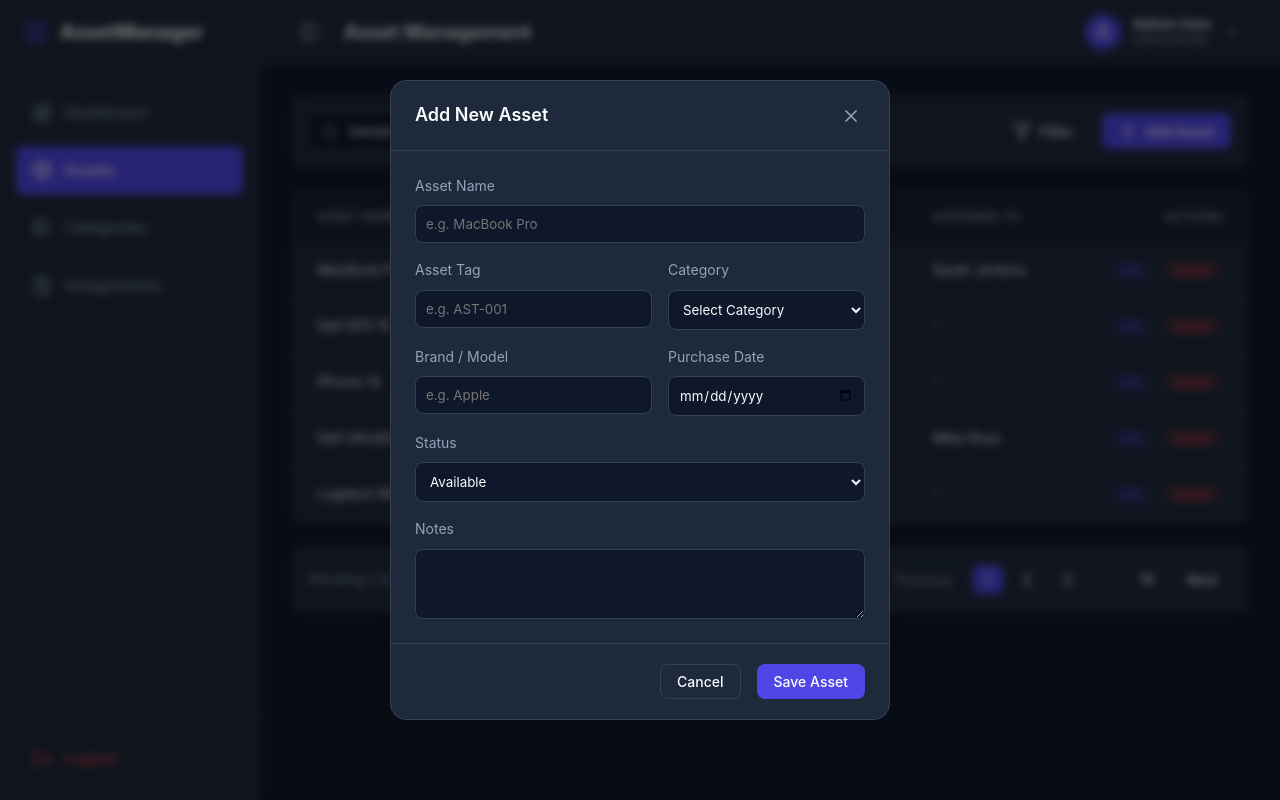
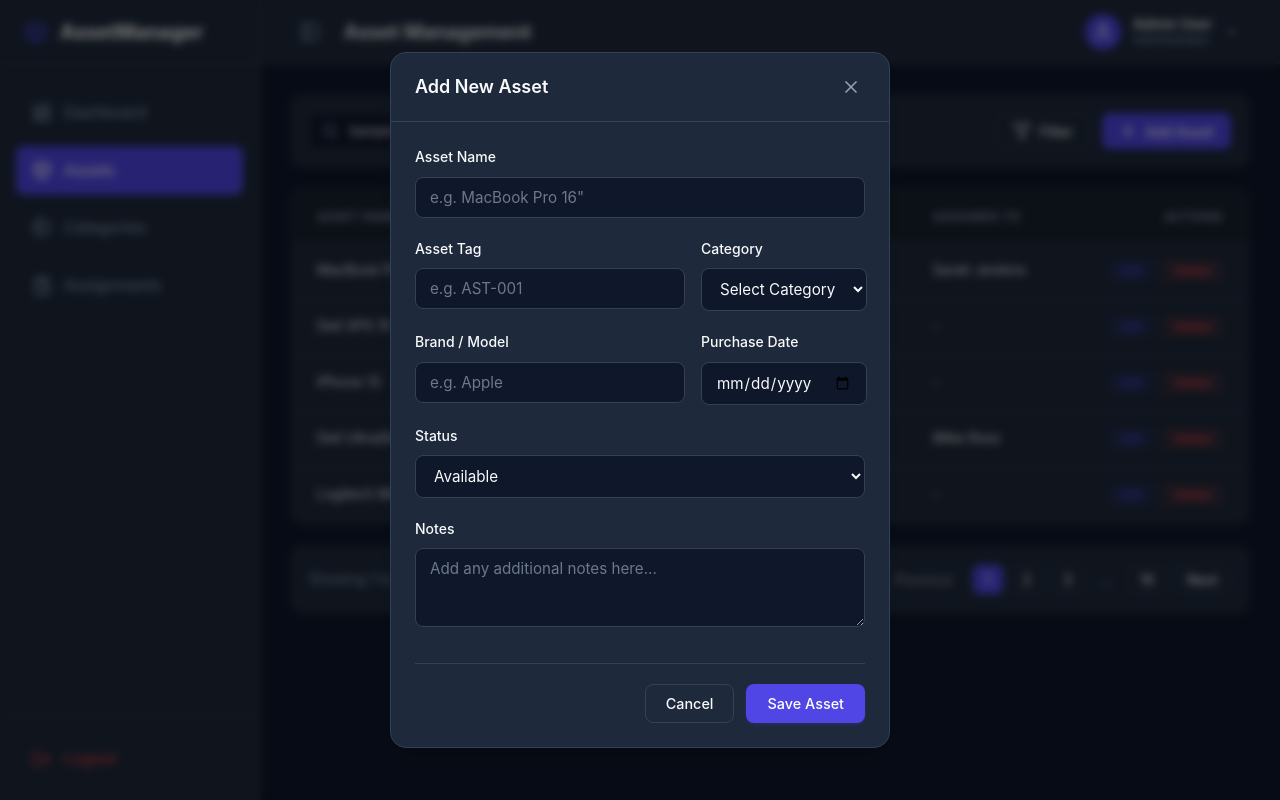
Before and after one commit to jp7714/IT-ASSET-MANAGEMENT, a Vue app: page /assets in a window 1280 px wide. Both pictures are taken after typing "Sample" into the empty fields and a click on the button "Add Asset". Built offline with nearby package versions, Linux system fonts and the light colour scheme.

Commit message:
Add UI-only AssetForm component and integrate into AssetsView

```diff
--- /dev/null
+++ b/src/components/AssetForm.vue
@@ -0,0 +1,211 @@
+<script setup>
+import { ref, watch } from 'vue';
+
+const props = defineProps({
+  initialData: {
+    type: Object,
+    default: () => null
+  }
+});
+
+const emit = defineEmits(['save', 'cancel']);
+
+const formData = ref({
+  name: '',
+  tag: '',
+  category: '',
+  brand: '',
+  purchaseDate: '',
+  status: 'Available',
+  assignedTo: '',
+  notes: ''
+});
+
+watch(() => props.initialData, (newVal) => {
+  if (newVal) {
+    formData.value = { ...newVal, notes: newVal.notes || '' };
+  } else {
+    formData.value = {
+      name: '',
+      tag: '',
+      category: '',
+      brand: '',
+      purchaseDate: '',
+      status: 'Available',
+      assignedTo: '',
+      notes: ''
+    };
+  }
+}, { immediate: true, deep: true });
+
+const handleSubmit = () => {
+  emit('save', { ...formData.value });
+};
+</script>
+
+<template>
+  <form @submit.prevent="handleSubmit" class="asset-form">
+    <div class="form-group">
+      <label>Asset Name</label>
+      <input v-model="formData.name" required placeholder="e.g. MacBook Pro 16&quot;" class="input-field" />
+    </div>
+
+    <div class="form-row">
+      <div class="form-group">
+        <label>Asset Tag</label>
+        <input v-model="formData.tag" required placeholder="e.g. AST-001" class="input-field" />
+      </div>
+      <div class="form-group">
+        <label>Category</label>
+        <select v-model="formData.category" required class="input-field">
+          <option value="" disabled>Select Category</option>
+          <option>Laptop</option>
+          <option>Desktop</option>
+          <option>Phone</option>
+          <option>Monitor</option>
+          <option>Peripheral</option>
+        </select>
+      </div>
+    </div>
+
+    <div class="form-row">
+      <div class="form-group">
+        <label>Brand / Model</label>
+        <input v-model="formData.brand" placeholder="e.g. Apple" class="input-field" />
+      </div>
+      <div class="form-group">
+        <label>Purchase Date</label>
+        <input type="date" v-model="formData.purchaseDate" class="input-field" />
+      </div>
+    </div>
+
+    <div class="form-group">
+      <label>Status</label>
+      <select v-model="formData.status" required class="input-field">
+        <option>Available</option>
+        <option>Assigned</option>
+        <option>Repair</option>
+        <option>Retired</option>
+      </select>
+    </div>
+
+    <div class="form-group" v-if="formData.status === 'Assigned'">
+      <label>Assigned To</label>
+      <input v-model="formData.assignedTo" placeholder="Employee Name" class="input-field" />
+    </div>
+
+    <div class="form-group">
+      <label>Notes</label>
+      <textarea v-model="formData.notes" rows="3" placeholder="Add any additional notes here..." class="input-field"></textarea>
+    </div>
+
+    <!-- Actions -->
+    <div class="form-actions">
+      <button type="button" class="btn btn-outline" @click="$emit('cancel')">Cancel</button>
+      <button type="submit" class="btn btn-primary">Save Asset</button>
+    </div>
+  </form>
+</template>
+
+<style scoped>
+.asset-form {
+  display: flex;
+  flex-direction: column;
+  gap: 1.25rem;
+}
+
+.form-row {
+  display: grid;
+  grid-template-columns: 1fr 1fr;
+  gap: 1rem;
+}
+
+.form-group {
+  display: flex;
+  flex-direction: column;
+  gap: 0.5rem;
+}
+
+.form-group label {
+  font-size: 0.875rem;
+  font-weight: 500;
+  color: var(--color-text-main);
+}
+
+.input-field {
+  padding: 0.625rem 0.875rem;
+  background-color: var(--color-background);
+  border: 1px solid var(--color-border);
+  border-radius: 0.5rem;
+  color: var(--color-text-main);
+  font-size: 0.95rem;
+  transition: all 0.2s ease;
+  outline: none;
+}
+
+.input-field:hover {
+  border-color: #888;
+}
+
+.input-field:focus {
+  border-color: var(--color-primary);
+  box-shadow: 0 0 0 3px rgba(79, 70, 229, 0.15);
+}
+
+.input-field::placeholder {
+  color: var(--color-text-muted);
+  opacity: 0.7;
+}
+
+/* Actions */
+.form-actions {
+  display: flex;
+  justify-content: flex-end;
+  gap: 0.75rem;
+  margin-top: 1rem;
+  padding-top: 1.25rem;
+  border-top: 1px solid var(--color-border);
+}
+
+.btn {
+  display: inline-flex;
+  align-items: center;
+  justify-content: center;
+  padding: 0.625rem 1.25rem;
+  border-radius: 0.5rem;
+  font-weight: 500;
+  font-size: 0.9rem;
+  transition: all 0.2s;
+  border: 1px solid transparent;
+  cursor: pointer;
+}
+
+.btn-primary {
+  background-color: var(--color-primary);
+  color: white;
+  box-shadow: 0 2px 4px rgba(79, 70, 229, 0.2);
+}
+
+.btn-primary:hover {
+  background-color: var(--color-primary-hover);
+  transform: translateY(-1px);
+  box-shadow: 0 4px 6px rgba(79, 70, 229, 0.3);
+}
+
+.btn-outline {
+  background-color: transparent;
+  border-color: var(--color-border);
+  color: var(--color-text-main);
+}
+
+.btn-outline:hover {
+  background-color: var(--color-background);
+  border-color: var(--color-text-muted);
+}
+
+@media (max-width: 640px) {
+  .form-row {
+    grid-template-columns: 1fr;
+  }
+}
+</style>
--- a/src/views/AssetsView.vue
+++ b/src/views/AssetsView.vue
@@ -3,6 +3,7 @@ import { ref } from 'vue';
 import { Plus, Search, Filter } from 'lucide-vue-next';
 import AppTable from '../components/AppTable.vue';
 import AppModal from '../components/AppModal.vue';
+import AssetForm from '../components/AssetForm.vue';
 
 // Mock Data
 const assets = ref([
@@ -23,33 +24,14 @@ const columns = [
 
 const showModal = ref(false);
 const editingAsset = ref(null);
-const formData = ref({
-  name: '',
-  tag: '',
-  category: '',
-  brand: '',
-  status: 'Available',
-  assignedTo: '',
-  notes: ''
-});
 
 const openAddModal = () => {
   editingAsset.value = null;
-  formData.value = {
-    name: '',
-    tag: '',
-    category: '',
-    brand: '',
-    status: 'Available',
-    assignedTo: '',
-    notes: ''
-  };
   showModal.value = true;
 };
 
 const openEditModal = (row) => {
-  editingAsset.value = row;
-  formData.value = { ...row, notes: '' }; // Mock notes
+  editingAsset.value = { ...row, notes: '' }; // Mock notes
   showModal.value = true;
 };
 
@@ -59,17 +41,17 @@ const handleDelete = (row) => {
   }
 };
 
-const saveAsset = () => {
-  if (editingAsset.value) {
+const saveAsset = (data) => {
+  if (editingAsset.value && editingAsset.value.id) {
     // Update
     const index = assets.value.findIndex(a => a.id === editingAsset.value.id);
     if (index !== -1) {
-      assets.value[index] = { ...formData.value, id: editingAsset.value.id };
+      assets.value[index] = { ...data, id: editingAsset.value.id };
     }
   } else {
     // Add
     const newId = Math.max(...assets.value.map(a => a.id)) + 1;
-    assets.value.push({ ...formData.value, id: newId });
+    assets.value.push({ ...data, id: newId });
   }
   showModal.value = false;
 };
@@ -134,63 +116,14 @@ const getStatusColor = (status) => {
     <!-- Modal -->
     <AppModal
       :show="showModal"
-      :title="editingAsset ? 'Edit Asset' : 'Add New Asset'"
+      :title="editingAsset && editingAsset.id ? 'Edit Asset' : 'Add New Asset'"
       @close="showModal = false"
     >
-      <form @submit.prevent="saveAsset" class="asset-form">
-        <div class="form-group">
-          <label>Asset Name</label>
-          <input v-model="formData.name" required placeholder="e.g. MacBook Pro" />
-        </div>
-        <div class="form-row">
-          <div class="form-group">
-            <label>Asset Tag</label>
-            <input v-model="formData.tag" required placeholder="e.g. AST-001" />
-          </div>
-          <div class="form-group">
-            <label>Category</label>
-             <select v-model="formData.category" required>
-              <option value="" disabled>Select Category</option>
-              <option>Laptop</option>
-              <option>Desktop</option>
-              <option>Phone</option>
-              <option>Monitor</option>
-              <option>Peripheral</option>
-            </select>
-          </div>
-        </div>
-        <div class="form-row">
-           <div class="form-group">
-            <label>Brand / Model</label>
-            <input v-model="formData.brand" placeholder="e.g. Apple" />
-          </div>
-          <div class="form-group">
-            <label>Purchase Date</label>
-            <input type="date" v-model="formData.purchaseDate" />
-          </div>
-        </div>
-        <div class="form-group">
-          <label>Status</label>
-          <select v-model="formData.status" required>
-            <option>Available</option>
-            <option>Assigned</option>
-            <option>Repair</option>
-            <option>Retired</option>
-          </select>
-        </div>
-        <div class="form-group" v-if="formData.status === 'Assigned'">
-          <label>Assigned To</label>
-          <input v-model="formData.assignedTo" placeholder="Employee Name" />
-        </div>
-        <div class="form-group">
-          <label>Notes</label>
-          <textarea v-model="formData.notes" rows="3"></textarea>
-        </div>
-      </form>
-      <template #footer>
-        <button class="btn btn-outline" @click="showModal = false">Cancel</button>
-        <button class="btn btn-primary" @click="saveAsset">Save Asset</button>
-      </template>
+      <AssetForm
+        :initial-data="editingAsset"
+        @save="saveAsset"
+        @cancel="showModal = false"
+      />
     </AppModal>
   </div>
 </template>
@@ -328,44 +261,4 @@ const getStatusColor = (status) => {
   padding: 0 0.5rem;
 }
 
-/* Form Styles */
-.asset-form {
-  display: flex;
-  flex-direction: column;
-  gap: 1rem;
-}
-
-.form-row {
-  display: flex;
-  gap: 1rem;
-}
-
-.form-group {
-  flex: 1;
-  display: flex;
-  flex-direction: column;
-  gap: 0.5rem;
-}
-
-.form-group label {
-  font-size: 0.875rem;
-  color: var(--color-text-muted);
-}
-
-.form-group input,
-.form-group select,
-.form-group textarea {
-  padding: 0.625rem;
-  background-color: var(--color-background);
-  border: 1px solid var(--color-border);
-  border-radius: 0.5rem;
-  color: var(--color-text-main);
-  outline: none;
-}
-
-.form-group input:focus,
-.form-group select:focus,
-.form-group textarea:focus {
-  border-color: var(--color-primary);
-}
 </style>
```
